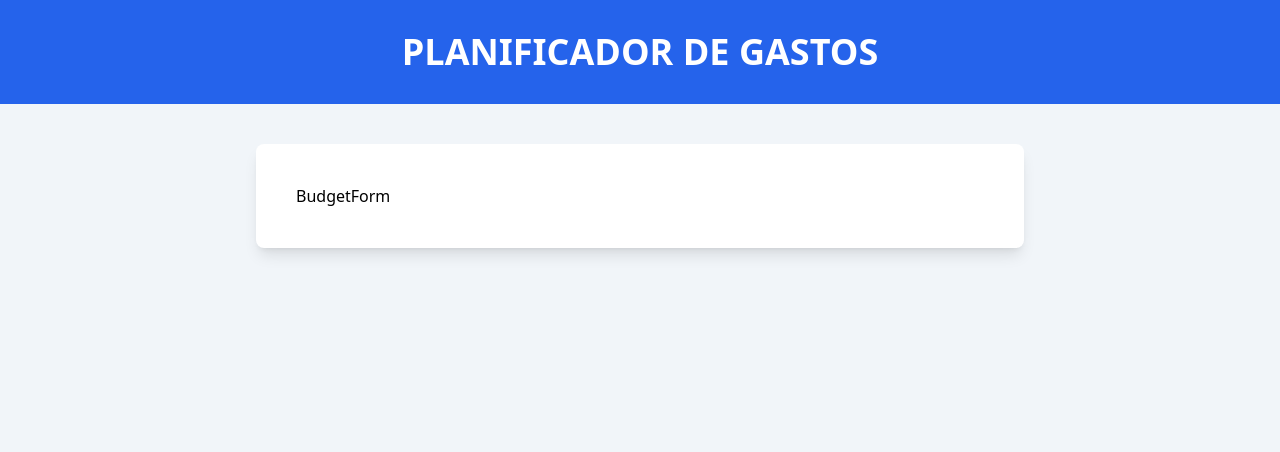
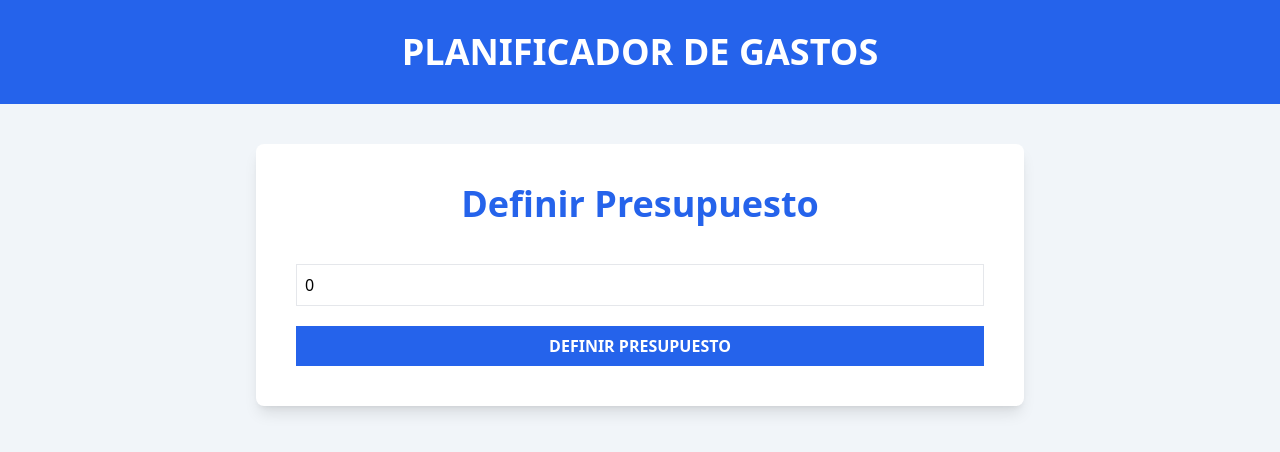
Before and after one commit to kevinocotan/control-gastos-contextapi, a React (Vite) app: page / in a window 1280 px wide. Shown: the top 452 px of the page. Built offline with nearby package versions, Linux system fonts and the light colour scheme.

Commit message:
creando el formulario para definir el presupuesto

```diff
--- a/src/BudgetForm.tsx
+++ b/src/BudgetForm.tsx
@@ -1,6 +1,35 @@
+import { useState } from "react"
 
 export default function BudgetForm() {
+
+  const [budget, setBudget] = useState(0)
+
+  const handleChange = (e: React.ChangeEvent<HTMLInputElement>) => {
+    setBudget(e.target.valueAsNumber)
+  }
+
   return (
-    <div>BudgetForm</div>
+    <form className="space-y-5">
+      <div className="flex flex-col space-y-10">
+        <label htmlFor="budget" className="text-4xl text-blue-600 font-bold text-center">
+          Definir Presupuesto
+        </label>
+        <input
+          id="budget"
+          type="number"
+          className="w-full bg-white border border-gray-200 p-2"
+          placeholder="Define tu presupuesto"
+          name="budget"
+          value={budget}
+          onChange={handleChange}
+        />
+      </div>
+
+      <input
+        type="submit"
+        value='Definir Presupuesto'
+        className="bg-blue-600 hover:bg-blue-700 cursor-pointer w-full p-2 text-white font-black uppercase"
+      />
+    </form>
   )
 }
```
